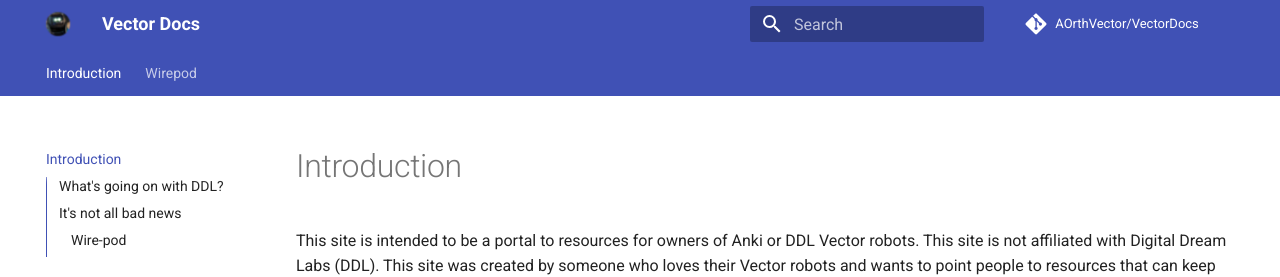
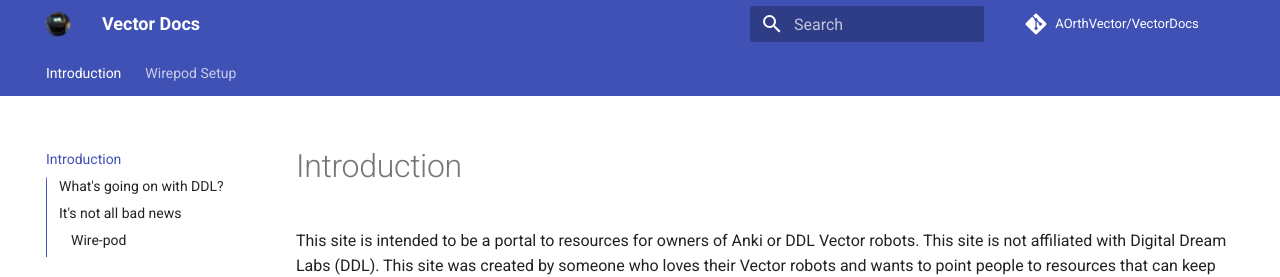
Before and after one commit to AOrthVector/VectorDocs, an MkDocs documentation site: the page built from docs/index.md, in a window 1280 px wide and 900 px high. Shown: the top 277 px of the window. Built offline with MkDocs 1.6.1 and Material for MkDocs 9.7.7, drawn with Linux system fonts in a browser that asks for light colours; comment, search, counter and statistics services are not loaded.

Commit message:
menu name change

```diff
--- a/mkdocs.yml
+++ b/mkdocs.yml
@@ -7,7 +7,7 @@
 
 nav:
   - Introduction: index.md
-  - Wirepod:
+  - Wirepod Setup:
     - wirepod/index.md
     - Setup: wirepod/setup/setup.md
     - Troubleshooting: wirepod/setup/troubleshooting.md
```
